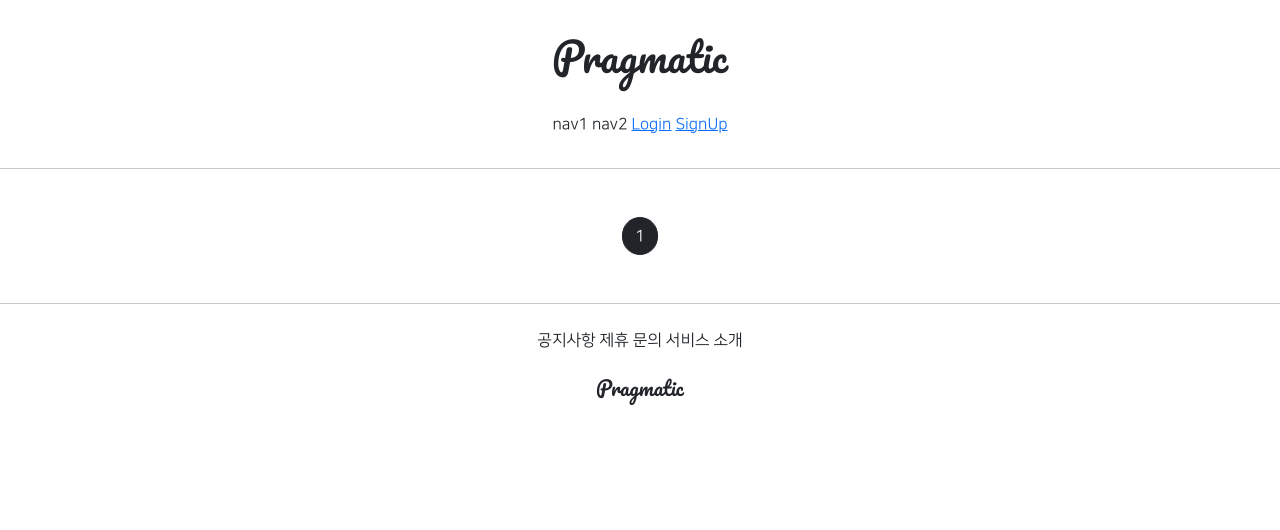
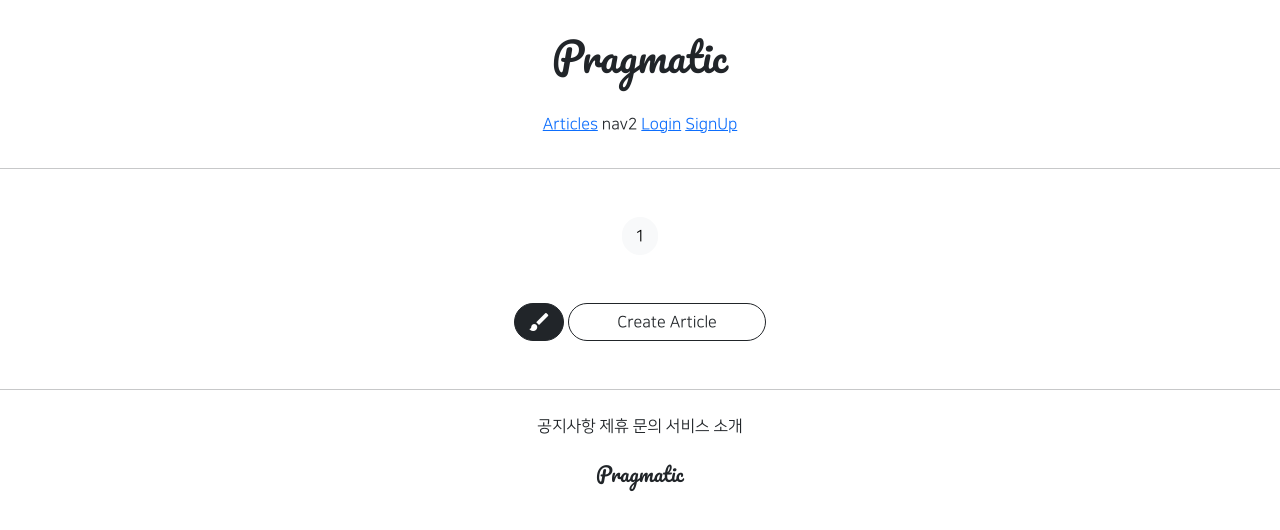
Before and after one commit to timgotango/gis_4ban_1, a Django app: page /articles/list/ in a window 1280 px wide. Shown: the top 530 px of the page. Run offline with Django 3.2, Linux system fonts and the light colour scheme; data that the repository does not hold is empty; parts of the project's set-up code (start-up, migrations or seed data) failed here and were passed over; some libraries are stand-ins or nearby versions.

Commit message:
8/6 commit 04 : header 링크

```diff
--- a/articleapp/templates/articleapp/list.html
+++ b/articleapp/templates/articleapp/list.html
@@ -44,4 +44,13 @@
     {# snippets : 코드 조각을 의미  #}
     {% include 'snippets/pagination.html' %}
 
+    <div class="text-center my-5">
+        <a href="{% url 'articleapp:create' %}" class="btn btn-dark rounded-pill material-icons">
+            brush
+        </a>
+        <a href="{% url 'articleapp:create' %}" class="btn btn-outline-dark rounded-pill px-5">
+            Create Article
+        </a>
+    </div>
+
 {% endblock %}
--- a/static/js/magicgrid.js
+++ b/static/js/magicgrid.js
@@ -287,7 +287,7 @@ magicGrid.listen();
 // 벽돌식 레이아웃 만들기 위한 java 코드
 var masonrys = document.getElementsByTagName('img')
 // img 개수만큼 반복
-for (let i=0; masonrys.length; i++) {
+for (let i=0; i < masonrys.length; i++) {
   masonrys[i].addEventListener('load', function () {
     magicGrid.positionItems();
   }, false )
--- a/templates/header.html
+++ b/templates/header.html
@@ -3,7 +3,9 @@
         <h1>Pragmatic</h1>
     </div>
     <div class="pragmatic_header_button">
-        <span>nav1</span>
+        <span>
+            <a href="{% url 'articleapp:list' %}">Articles</a>
+        </span>
         <span>nav2</span>
         {#  로그인 되어있지 않다면  #}
         {% if not user.is_authenticated %}
--- a/templates/snippets/pagination.html
+++ b/templates/snippets/pagination.html
@@ -1,16 +1,16 @@
 {#  Pagination  #}
 <div class="text-center my-5">
     {% if page_obj.has_previous %}
-        <a href="?page={{ page_obj.previous_page_number }}" class="btn btn-secondary rounded-pill">
+        <a href="?page={{ page_obj.previous_page_number }}" class="btn rounded-pill">
             {{ page_obj.previous_page_number }}
         </a>
     {% endif %}
-    <a href="#" class="btn btn-dark rounded-pill">
+    <a href="#" class="btn btn-light rounded-pill">
         {{ page_obj.number }}
     </a>
     {% if page_obj.has_next %}
         {# ? : get 방식으로 데이터 넘기기 #}
-        <a href="?page={{ page_obj.next_page_number }}" class="btn btn-secondary rounded-pill">
+        <a href="?page={{ page_obj.next_page_number }}" class="btn rounded-pill">
             {{ page_obj.next_page_number }}
         </a>
     {% endif %}
```
